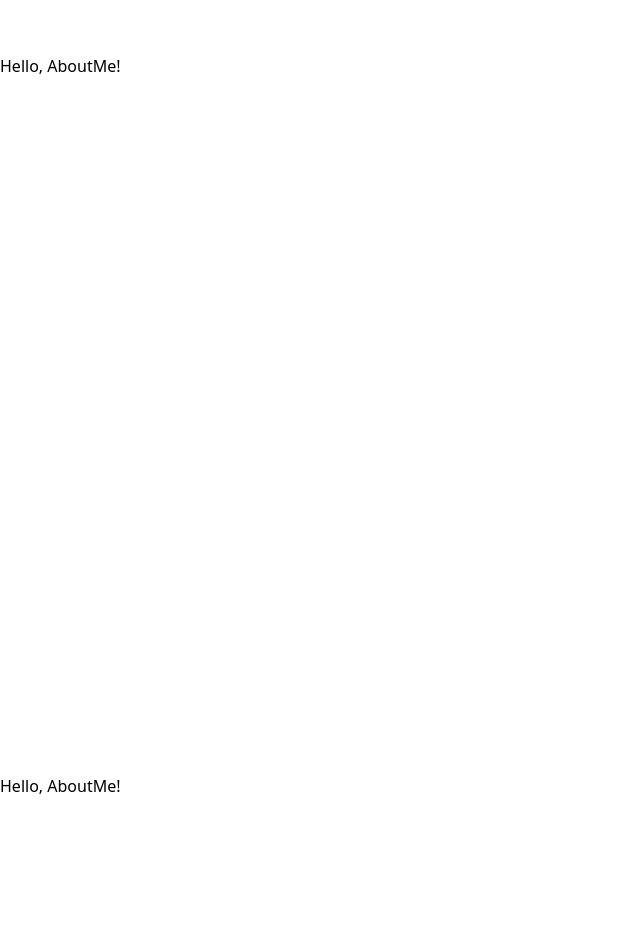
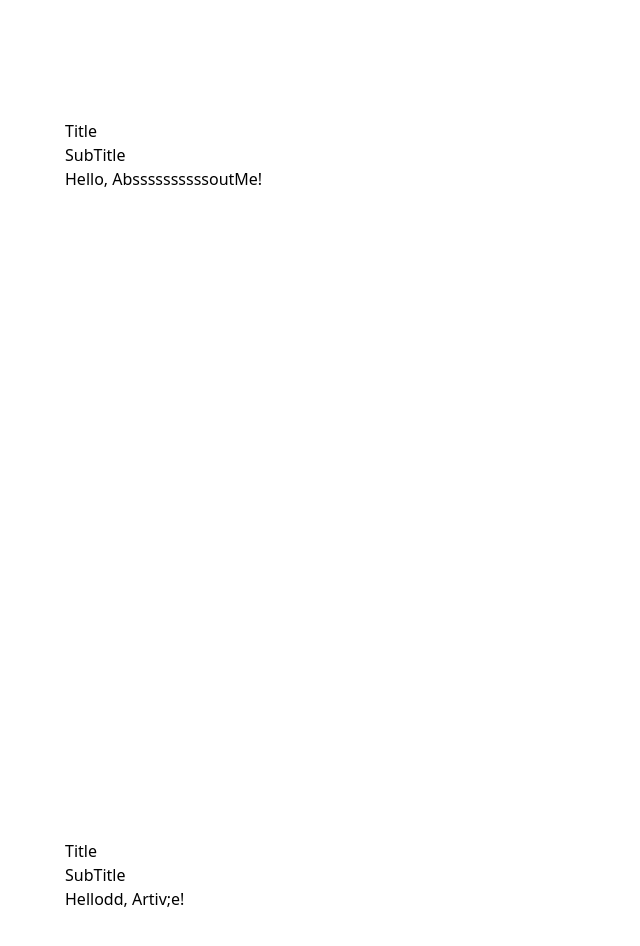
Before and after one commit to dellamora/dellamora-site, a Next.js app: page / in a window 1280 px wide. Shown: the part 1450-2396 px from the top of the page, without its empty margins (0-640 px from the left). Built offline with nearby package versions, Linux system fonts and the light colour scheme.

Commit message:
refactored section layout and added id for all sections

```diff
--- a/src/common/components/section.tsx
+++ b/src/common/components/section.tsx
@@ -1,7 +1,35 @@
-/* eslint-disable @typescript-eslint/no-unused-vars */
+import { useEffect } from "react";
+import { useInView } from "react-intersection-observer";
 
-const Section = ({ children }: { children: React.ReactNode }): JSX.Element => {
-  return <div className="h-[90vh]">{children}</div>;
+type Props = {
+  id: string;
+  children: JSX.Element | JSX.Element[];
+  bgColor?: `bg-${string}`;
+  setIsInView?: (isInView: boolean) => void;
+};
+
+export const Section = ({
+  id,
+  children,
+  bgColor,
+  setIsInView,
+}: Props): JSX.Element => {
+  const { ref, inView } = useInView({
+    threshold: 0.5,
+  });
+  useEffect(() => {
+    if (setIsInView) {
+      setIsInView(inView);
+    }
+  }, [inView]);
+  return (
+    <section className={`relative p-[65px] h-[90vh] ${bgColor}`} ref={ref}>
+      <div id={id} className="absolute pointer-events-none -top-[100px]"></div>
+      <h1>Title</h1>
+      <h1>SubTitle</h1>
+      {children}
+    </section>
+  );
 };
 
 export default Section;
--- a/src/modules/aboutMe/index.tsx
+++ b/src/modules/aboutMe/index.tsx
@@ -7,9 +7,9 @@ import Section from "../../common/components/section";
 
 const AboutMe: React.FC = (): JSX.Element => {
   return (
-    <Section>
+    <Section id="aboutme">
       <div>
-        <h1> Hello, AboutMe!</h1>
+        <h1> Hello, AboutMsse!</h1>
       </div>
     </Section>
   );
--- a/src/modules/articles/index.tsx
+++ b/src/modules/articles/index.tsx
@@ -7,9 +7,9 @@ import Section from "../../common/components/section";
 
 const Articles: React.FC = (): JSX.Element => {
   return (
-    <Section>
+    <Section id="articles">
       <div>
-        <h1> Hello, AboutMe!</h1>
+        <h1> Hellodd, Artiv;e!</h1>
       </div>
     </Section>
   );
--- a/src/modules/contact/index.tsx
+++ b/src/modules/contact/index.tsx
@@ -7,7 +7,7 @@ import Section from "../../common/components/section";
 
 const Contact: React.FC = (): JSX.Element => {
   return (
-    <Section>
+    <Section id="contact">
       <h1> Hello, Contact!</h1>
     </Section>
   );
--- a/src/modules/experiencie/index.tsx
+++ b/src/modules/experience/index.tsx
@@ -5,14 +5,14 @@ import Section from "../../common/components/section";
 
 /* import { Container } from "./styles"; */
 
-const Experiencie: React.FC = (): JSX.Element => {
+const Experience: React.FC = (): JSX.Element => {
   return (
-    <Section>
+    <Section id="experience">
       <div>
-        <h1> Hello, AboutMe!</h1>
+        <h1> Hello, AbssssssssssoutMe!</h1>
       </div>
     </Section>
   );
 };
 
-export default Experiencie;
+export default Experience;
--- a/src/modules/header/components/drawer.tsx
+++ b/src/modules/header/components/drawer.tsx
@@ -10,9 +10,10 @@ import SendMail from "../../../common/svgs/sendMail";
 type Props = {
   links: { name: string; to: string; id: number }[];
   height: number;
+  handleClose: () => void;
 };
 
-const Drawer = ({ links, height }: Props): JSX.Element => {
+const Drawer = ({ links, height, handleClose }: Props): JSX.Element => {
   const variants = {
     open: {
       transition: { staggerChildren: 0.07, delayChildren: 0.2 },
@@ -21,10 +22,11 @@ const Drawer = ({ links, height }: Props): JSX.Element => {
       transition: { staggerChildren: 0.05, staggerDirection: -1 },
     },
   };
+
   return (
     <motion.div
       style={{ height: `calc(100vh - ${height}px)` }}
-      className={` flex grow flex-col bg-white p-3 justify-between items-center `}
+      className={` flex grow flex-col bg-white p-3 justify-between items-center  `}
       initial={{ x: 360 }}
       animate={{ x: 0 }}
       exit={{ x: 700 }}
@@ -50,7 +52,11 @@ const Drawer = ({ links, height }: Props): JSX.Element => {
               }}
               whileHover={{ scale: 1.1 }}
             >
-              <a className="font-thin text-2xl " href={to}>
+              <a
+                className="font-thin text-2xl "
+                href={to}
+                onClick={handleClose}
+              >
                 {name}
               </a>
             </motion.div>
--- a/src/modules/header/index.tsx
+++ b/src/modules/header/index.tsx
@@ -25,7 +25,7 @@ const Header: React.FC = (): JSX.Element => {
   });
 
   return (
-    <div className="fixed overflow-hidden">
+    <div className="fixed overflow-hidden z-20">
       <nav
         ref={containerRef}
         className=" shrink-0 w-screen flex justify-between p-4 bg-white items-center"
@@ -67,7 +67,13 @@ const Header: React.FC = (): JSX.Element => {
         </div>
       </nav>
       <AnimatePresence>
-        {isOpen && <Drawer height={height} links={links} />}
+        {isOpen && (
+          <Drawer
+            handleClose={() => setIsOpen(current => !current)}
+            height={height}
+            links={links}
+          />
+        )}
       </AnimatePresence>
       <motion.div
         className=" absolute top-0 left-0 right-0 h-[3px] origin-[0%] bg-[#161616]"
--- a/src/modules/hero/index.tsx
+++ b/src/modules/hero/index.tsx
@@ -5,7 +5,7 @@ import Section from "../../common/components/section";
 
 const Hero: React.FC = (): JSX.Element => {
   return (
-    <Section>
+    <Section id="/">
       <div>
         <h1> Hello, AboutMe!</h1>
       </div>
--- a/src/modules/portfolio/index.tsx
+++ b/src/modules/portfolio/index.tsx
@@ -7,7 +7,7 @@ import Section from "../../common/components/section";
 
 const Portfolio: React.FC = (): JSX.Element => {
   return (
-    <Section>
+    <Section id="portfolio">
       <div>
         <h1>oi</h1>
       </div>
--- a/src/pages/index.tsx
+++ b/src/pages/index.tsx
@@ -1,7 +1,7 @@
 import AboutMe from "../modules/aboutMe";
 import Articles from "../modules/articles";
 import Contact from "../modules/contact";
-import Experiencie from "../modules/experiencie";
+import Experience from "../modules/experience";
 import Footer from "../modules/footer";
 import Hero from "../modules/hero";
 import Portfolio from "../modules/portfolio";
@@ -11,7 +11,7 @@ export default function Home() {
     <div className="">
       <Hero />
       <Portfolio />
-      <Experiencie />
+      <Experience />
       <Articles />
       <AboutMe />
       <Contact />
```
